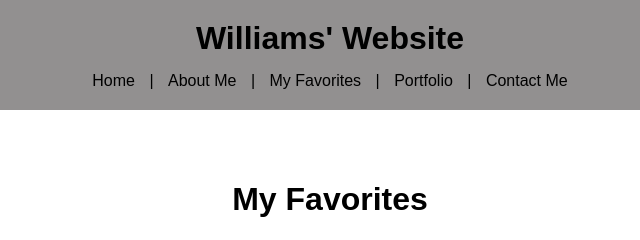
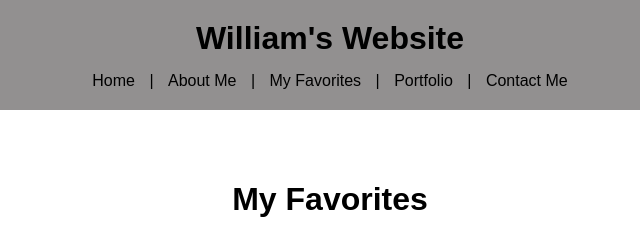
Before and after one commit to Asilton-00/ART_277, a plain HTML site: page favorites.html in a window 1280 px wide. Shown: the top 240 px of the page, 310-950 px from the left. Drawn offline with Linux system fonts and the light colour scheme.

Commit message:
favorites.html

```diff
--- a/favorites.html
+++ b/favorites.html
@@ -8,7 +8,7 @@
 <body style="margin: 0; padding: 0; font-family: Arial, sans-serif;">
     <!--Header Starts-->
     <div style="background-color: #929090; color: black; text-align: center; padding: 20px;">
-        <h1 style="margin: 0;">Williams' Website</h1>
+        <h1 style="margin: 0;">William's Website</h1>
         <div style="margin-top: 15px;">
             <a href="index.html" style="color: black; text-decoration: none; margin: 0 10px;">Home</a> |
             <a href="about.html" style="color: black; text-decoration: none; margin: 0 10px;">About Me</a> |
@@ -114,4 +114,5 @@
     </div>
     <!--Footer Ends-->
 </body>
+
 </html>
```
